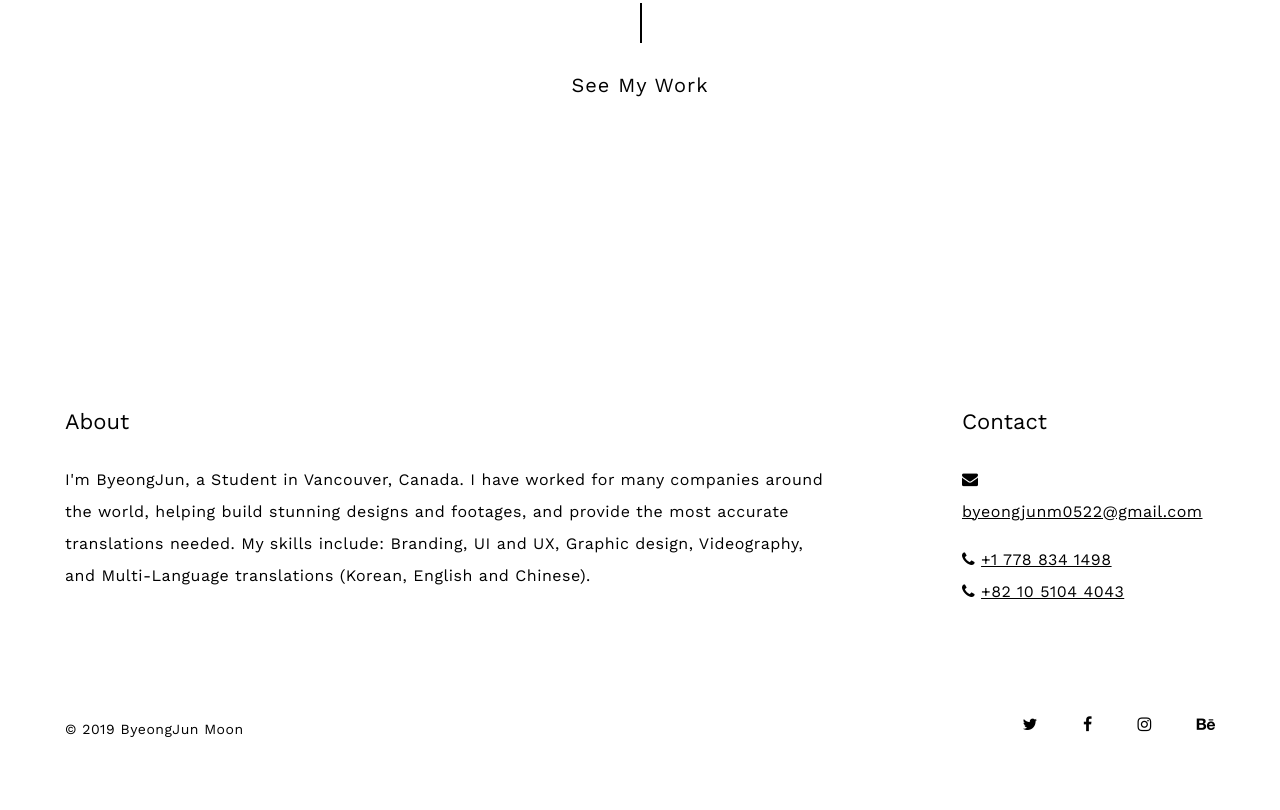
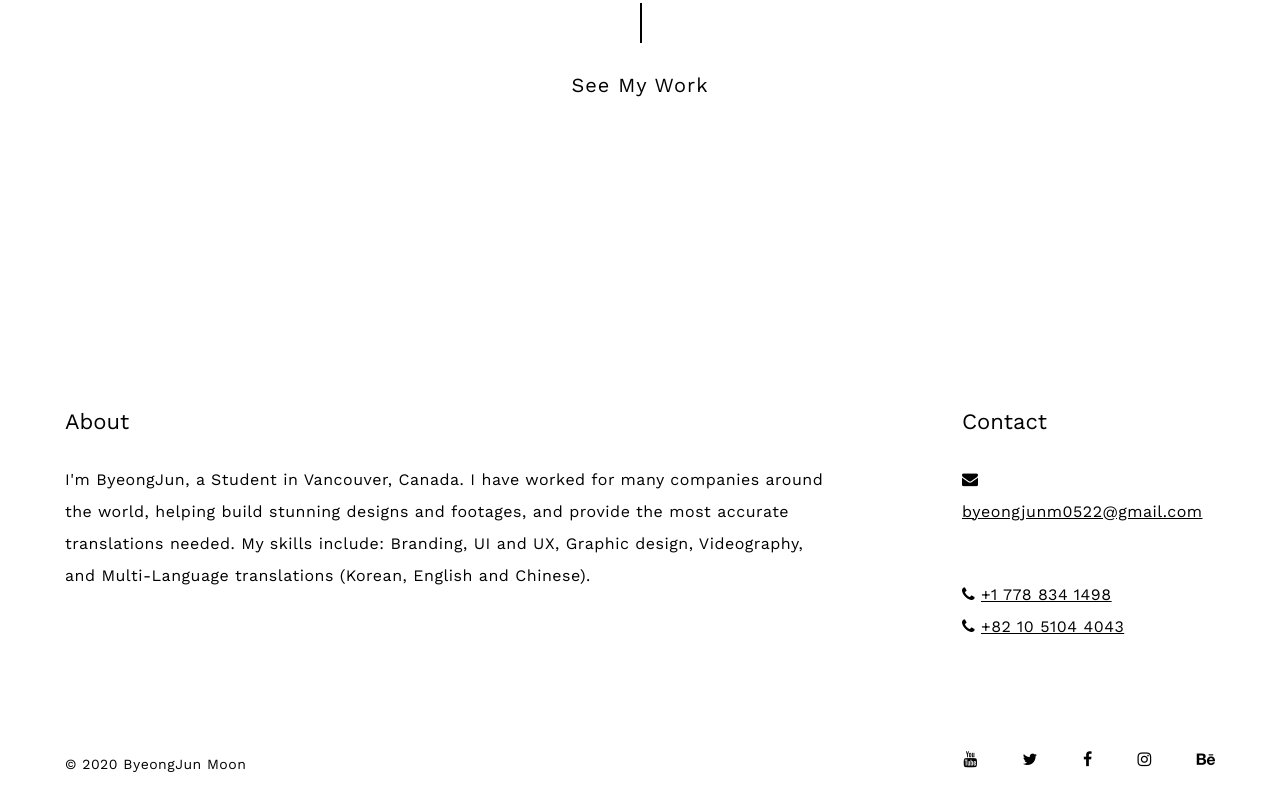
Before and after one commit to bjmoonn/bjmoonn.github.io, a plain HTML site: page index.html in a window 1280 px wide. Shown: the part 535-1345 px from the top of the page. Drawn offline with nearby package versions, Linux system fonts and the light colour scheme; a script that the page names is missing.

Commit message:
Update index.html

```diff
--- a/index.html
+++ b/index.html
@@ -25,7 +25,7 @@
 				<li class="smoothscroll"><a href="#about">About</a></li>
 			</ul>
 			<ul class="sidenav">
-				<li><a href="resume.pdf" target="_blank">Résumé</a> </li>
+				<li><a href="Resume.pdf" target="_blank">Résumé</a> </li>
 			</ul>
 		</nav>
 	</div>
@@ -60,18 +60,19 @@
 					</div>
 					<div class="col span_3_of_12">
 						<h3>Contact</h3>
-						<p><i class="fa fa-envelope"></i><a href="mailto:byeongjunm0522@gmail.com"><u>byeongjunm0522@gmail.com</u></a></p>
-                        <p><i class="fa fa-phone"></i><a href="callto:+1 778 834 1498"> <u>+1 778 834 1498</u></a><br><i class="fa fa-phone"></i><a href="callto:+1 778 834 1498"> <u>+82 10 5104 4043</u></a></p>
+						<p><i class="fa fa-envelope"></i><a href="mailto:byeongjunm0522@gmail.com"><u>byeongjunm0522@gmail.com</u></a></p><br>
+                        <p><i class="fa fa-phone"></i><a href="callto:+1 778 834 1498"> <u>+1 778 834 1498</u></a><br><i class="fa fa-phone"></i><a href="callto:+82 10 5104 4043"> <u>+82 10 5104 4043</u></a></p>
 					</div>
 				</div>
 				<div class="bottom-footer">
 					<ul>
+						<li><a href="https://www.youtube.com/channel/UCzyOnkT-H_8XmWMNVSQhqUg?view_as=subscriber" target="_blank" title="ByeongJun Moon YouTube" ><i class="fa fa-youtube"></i></a></li>
 						<li><a href="https://twitter.com/bjmoonn" target="_blank" title="ByeongJun Moon Twitter" ><i class="fa fa-twitter"></i></a></li>
 						<li><a href="https://www.facebook.com/bjmoonn" target="_blank" title="ByeongJun Moon Facebook"><i class="fa fa-facebook"></i></a></li>
 						<li><a href="https://instagram.com/bjmoonn" target="_blank" title="ByeongJun Moon Instagram" ><i class="fa fa-instagram"></i></a></li>
 						<li><a href="https://www.behance.net/bjmoon" target="_blank" title="ByeongJun Moon Behance"><i class="fa fa-behance"></i></a></li>
 					</ul>
-					<p>© 2019 ByeongJun Moon</p>
+					<p>© 2020 ByeongJun Moon</p>
 				</div>
 			</div>
 		</footer>
```
